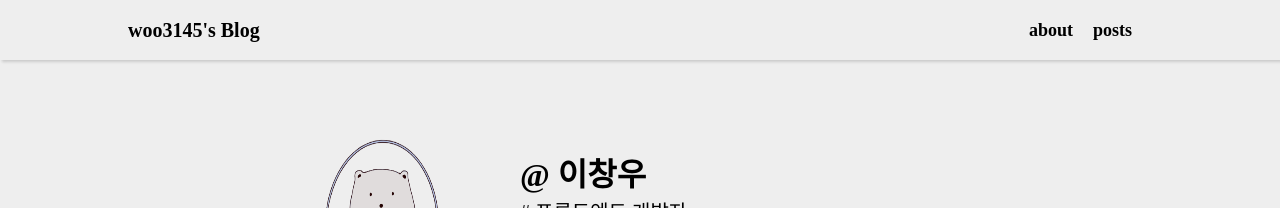
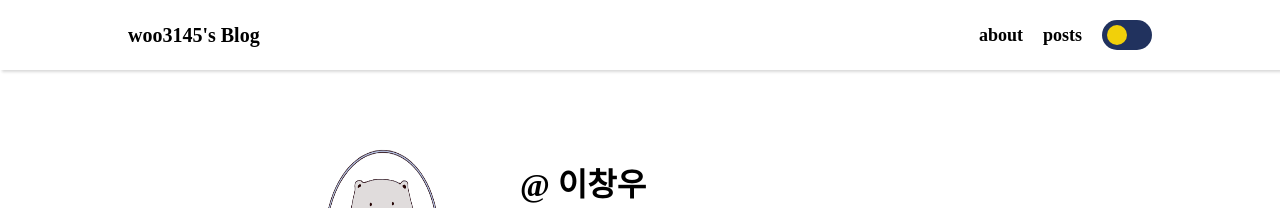
Before and after one commit to woo3145/woo3145-gatsby-blog-ts, a Gatsby site: page / in a window 1280 px wide. Shown: the top 208 px of the page. Built offline with nearby package versions, Linux system fonts and the light colour scheme; Gatsby itself is replaced by a stand-in of ours; some packages are replaced by stand-ins of ours.

Commit message:
Header - 다크모드 토글 추가

```diff
--- a/src/components/header/header.tsx
+++ b/src/components/header/header.tsx
@@ -6,6 +6,19 @@ import "./index.scss";
 
 const Header = () => {
   const { title } = useSiteMetadata();
+
+  const darkModeToggle = () => {
+    const element = document.getElementById("dark-mode-btn-inner");
+    if (element) {
+      if (element.classList.contains("active")) {
+        element.classList.remove("active");
+        document.documentElement.setAttribute("data-theme", "light");
+      } else {
+        element.classList.add("active");
+        document.documentElement.setAttribute("data-theme", "dark");
+      }
+    }
+  };
   return (
     <header className="header-wrapper">
       <div className="header">
@@ -21,6 +34,9 @@ const Header = () => {
           <Link to="/posts" className="link">
             posts
           </Link>
+          <div className="dark-mode-btn" onClick={darkModeToggle}>
+            <div className="dark-mode-btn-inner" id="dark-mode-btn-inner"></div>
+          </div>
         </div>
       </div>
     </header>
--- a/src/components/header/index.scss
+++ b/src/components/header/index.scss
@@ -16,6 +16,8 @@
     padding: 20px 28px;
 
     .header-menu {
+      display: flex;
+      align-items: center;
       .link {
         font-size: 18px;
         font-weight: 600;
@@ -24,6 +26,41 @@
         transition: all ease-in 0.2s;
         &:hover {
           transform: translateY(2px);
+        }
+      }
+      .dark-mode-btn {
+        width: 50px;
+        height: 30px;
+        background: #21325e;
+        padding: 5px;
+        border-radius: 30px;
+        cursor: pointer;
+        overflow: hidden;
+        &-inner {
+          width: 20px;
+          height: 20px;
+          background-color: #f1d00a;
+          border-radius: 50%;
+          position: relative;
+          transition: all 0.4s;
+
+          &:before {
+            content: "";
+            position: absolute;
+            left: -40%;
+            width: 20px;
+            height: 20px;
+            border-radius: 50%;
+            background: #21325e;
+            transform: scale(0);
+            transition: all 0.4s;
+          }
+        }
+        .active {
+          transform: translateX(calc(50px - 30px));
+          &:before {
+            transform: scale(1);
+          }
         }
       }
     }
--- a/src/styles/_colors.scss
+++ b/src/styles/_colors.scss
@@ -1,11 +1,11 @@
 // 라이트 모드
 html {
-  --background-color: #eeeeee;
+  --background-color: #ffffff;
   --primary-color: #0f044c;
   --primary-color-accent: #273066;
 }
 
 // 다크 모드
 html[data-theme="dark"] {
-  --background-color: #eeeeee;
+  --background-color: #000000;
 }
```
